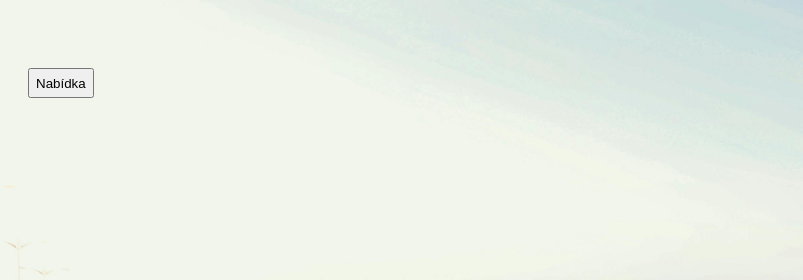
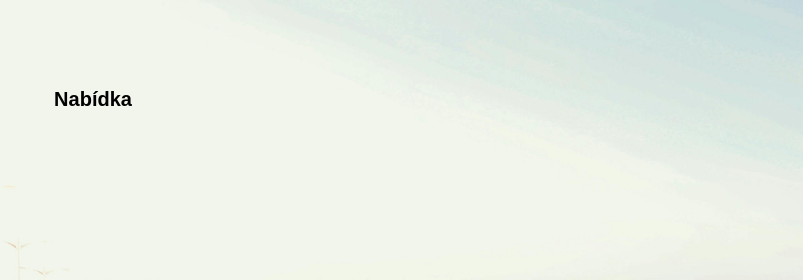
Before and after one commit to Vpjtiik/Onlinesalon, a plain HTML site: page index.html in a window 1280 px wide. Shown: the top 280 px of the page, 0-803 px from the left. Drawn offline with Linux system fonts and the light colour scheme.

Commit message:
Add files via upload

```diff
--- a/index.html
+++ b/index.html
@@ -9,8 +9,10 @@
 <body>
     <div class="head">
 
-        <button class="button">
-            Nabídka
+        <button class="button button1"style="vertical-align:middle">
+            <span>
+            <b>Nabídka</b>
+            </span>
         </button>
         <div class="logo">
             <img src="logo.png" height="200px">
--- a/main.css
+++ b/main.css
@@ -8,7 +8,7 @@ background-size: cover;
 .head{
 max-width: auto;
 max-height: 200px;
-   background-color: ;
+
 }
 
 .logo{
@@ -22,4 +22,47 @@ margin-left: 800px;
 min-height: 30px;
 margin-top: 60px;
 margin-left: 20px;
+display: inline-block;
+border-radius: 12px;
+background-color:#f2f5ec ;
+border: 5px;
+border-color: black;
+color: black;
+text-align: center;
+font-size: 20px;
+padding: 20px;
+width: 130px;
+transition: all 0.5s;
+cursor: pointer;
+
 }
+
+
+.button span {
+  cursor: pointer;
+  display: inline-block;
+  position: relative;
+  transition: 0.5s;
+}
+
+.button span:after {
+  content: '\00bb';
+  position: absolute;
+  opacity: 0;
+  top: 0;
+  right: -20px;
+  transition: 0.5s;
+}
+
+.button:hover span {
+  padding-right: 25px;
+}
+
+.button:hover span:after {
+  opacity: 1;
+  right: 0;
+}
+
+.button1:hover {
+  box-shadow: 0 12px 16px 0 rgba(0,0,0,0.24),0 17px 50px 0 rgba(0,0,0,0.19);
+}
```
Lines whose indentation alone changed are shown as unchanged.
